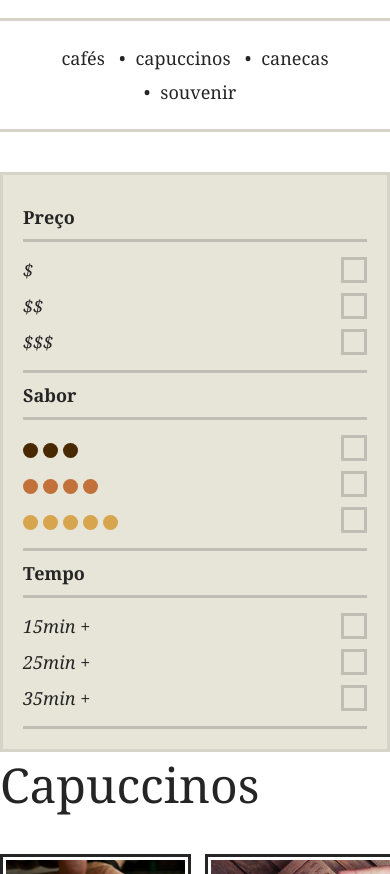
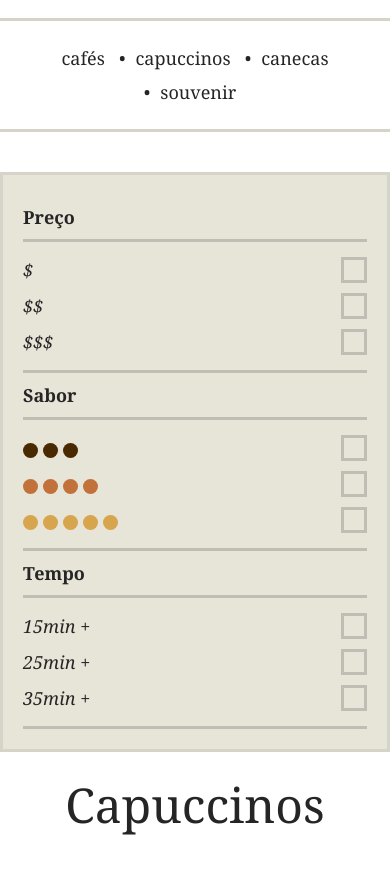
Before and after one commit to DanielFreitasFerreira/brafe, a plain HTML site: page brafe-2-grid/index.html in a window 390 px wide. Shown: the part 147-1021 px from the top of the page. Drawn offline with Linux system fonts and the light colour scheme.

Commit message:
mobile adjusted container elements

```diff
--- a/brafe-2-grid/css/grid.css
+++ b/brafe-2-grid/css/grid.css
@@ -84,7 +84,7 @@
 
 @media (max-width: 739px) {
   .container {
-    max-width: 400px;
+    max-width: 500px;
   }
   .col-1,
   .col-2,
--- a/brafe-2-grid/css/style.css
+++ b/brafe-2-grid/css/style.css
@@ -158,6 +158,13 @@ body {
 	font-weight: normal;
 }
 
+@media (max-width: 739px) {
+	.produtos h1 {
+		text-align: center;
+    margin-top: 20px;
+	}
+}
+
 .footer {
 	background: #e7e4d8;
 	text-align: center;
```
